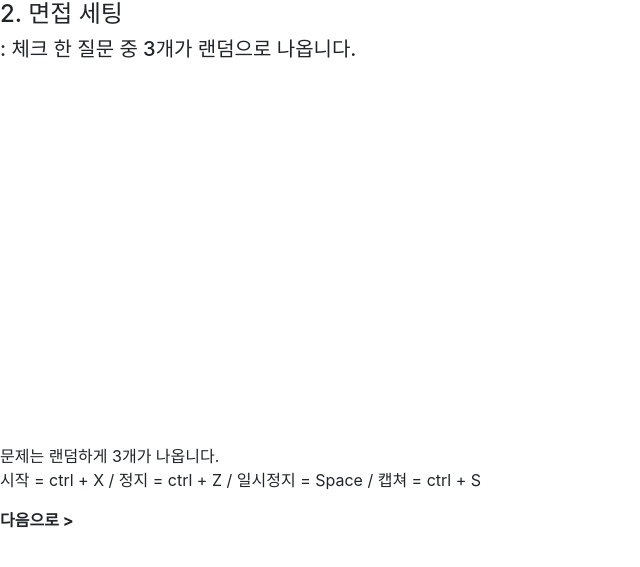
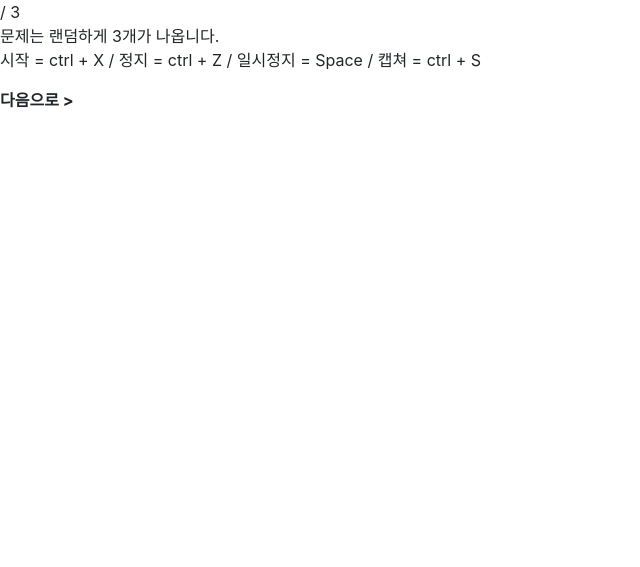
Before and after one commit to ahyeon0508/Interview-Solution_project_v1.0, a Django app: template interview_solution/website/templates/inter_setting.html in a window 1280 px wide. Shown: the top 567 px of the page, without its empty margins (0-640 px from the left). Run offline with Django 3.2, Linux system fonts and the light colour scheme; the template is opened without the code that fills it, so the values that code supplies are empty; some libraries are stand-ins or nearby versions.

Commit message:
면접 진행 기능구현

```diff
--- a/interview_solution/website/templates/inter_setting.html
+++ b/interview_solution/website/templates/inter_setting.html
@@ -13,11 +13,13 @@
 </head>
 
 <body>
-    <h4>2. 면접 세팅</h4>
-    <h5>: 체크 한 질문 중 3개가 랜덤으로 나옵니다.</h5>
 
-    <div id="container">
-        <video autoplay="true" id="videoElement"></video>
+    <div>
+        <!--질문 내용 랜덤으로 하나씩 띄우는 창-->
+    </div>
+
+    <div>
+        <!--현재 질문 개수--> / 3
     </div>
 
     <p>
```
